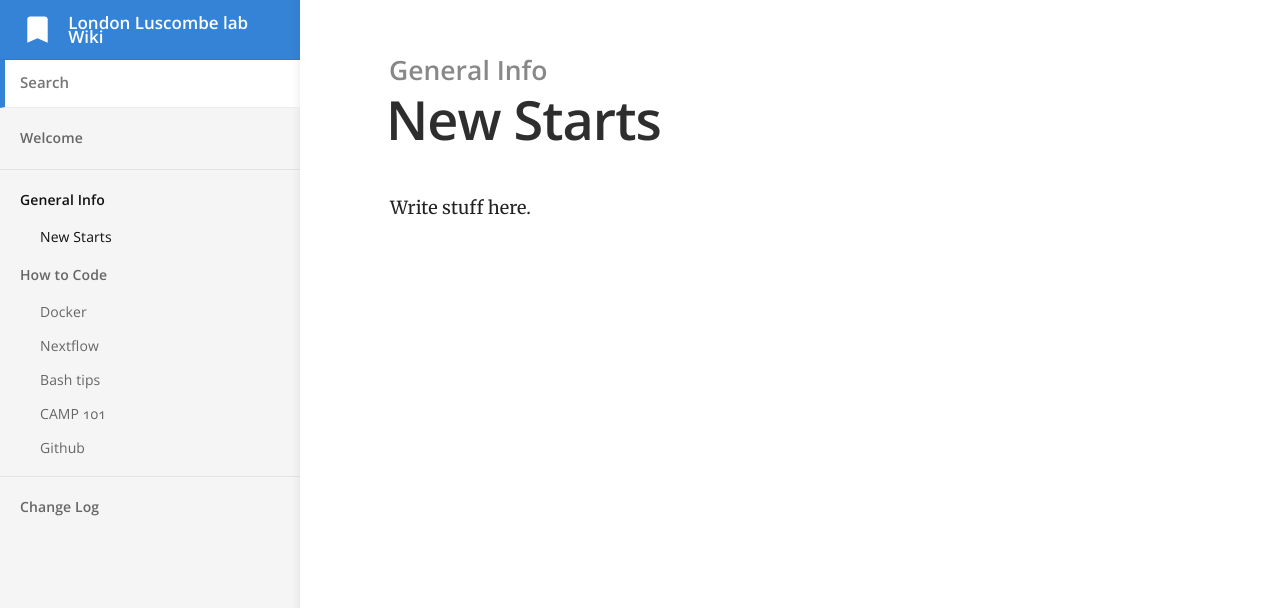
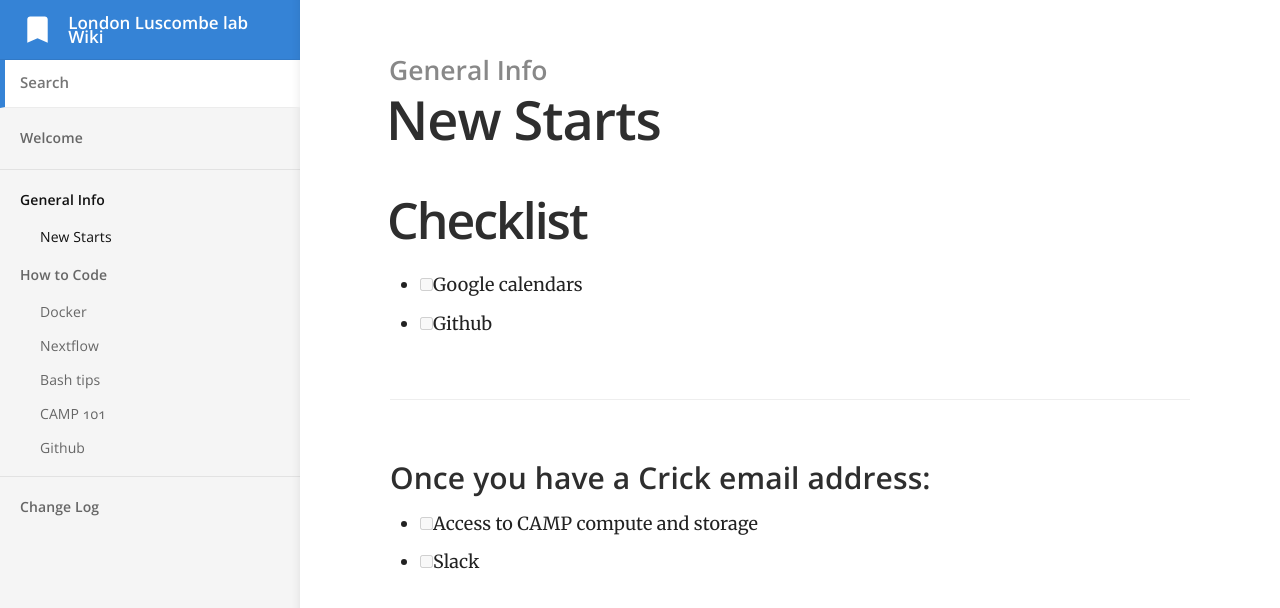
Before and after one commit to luslab/luslab.github.io, a Jekyll site: the page built from _docs/General Info/New Starts.md, in a window 1280 px wide. Shown: the top 608 px of the page. Built offline with Jekyll 4.4.1, drawn with Linux system fonts in a browser that asks for light colours.

Commit message:
adding some test content to new starts

```diff
--- a/_docs/General Info/New Starts.md
+++ b/_docs/General Info/New Starts.md
@@ -4,4 +4,13 @@ category: General Info
 order: 1
 ---
 
-Write stuff here.
+
+# Checklist
+
+- [ ] Google calendars
+- [ ] Github
+
+### Once you have a Crick email address:
+
+- [ ] Access to CAMP compute and storage
+- [ ] Slack
```
Also changed, not shown: 2 other files.
